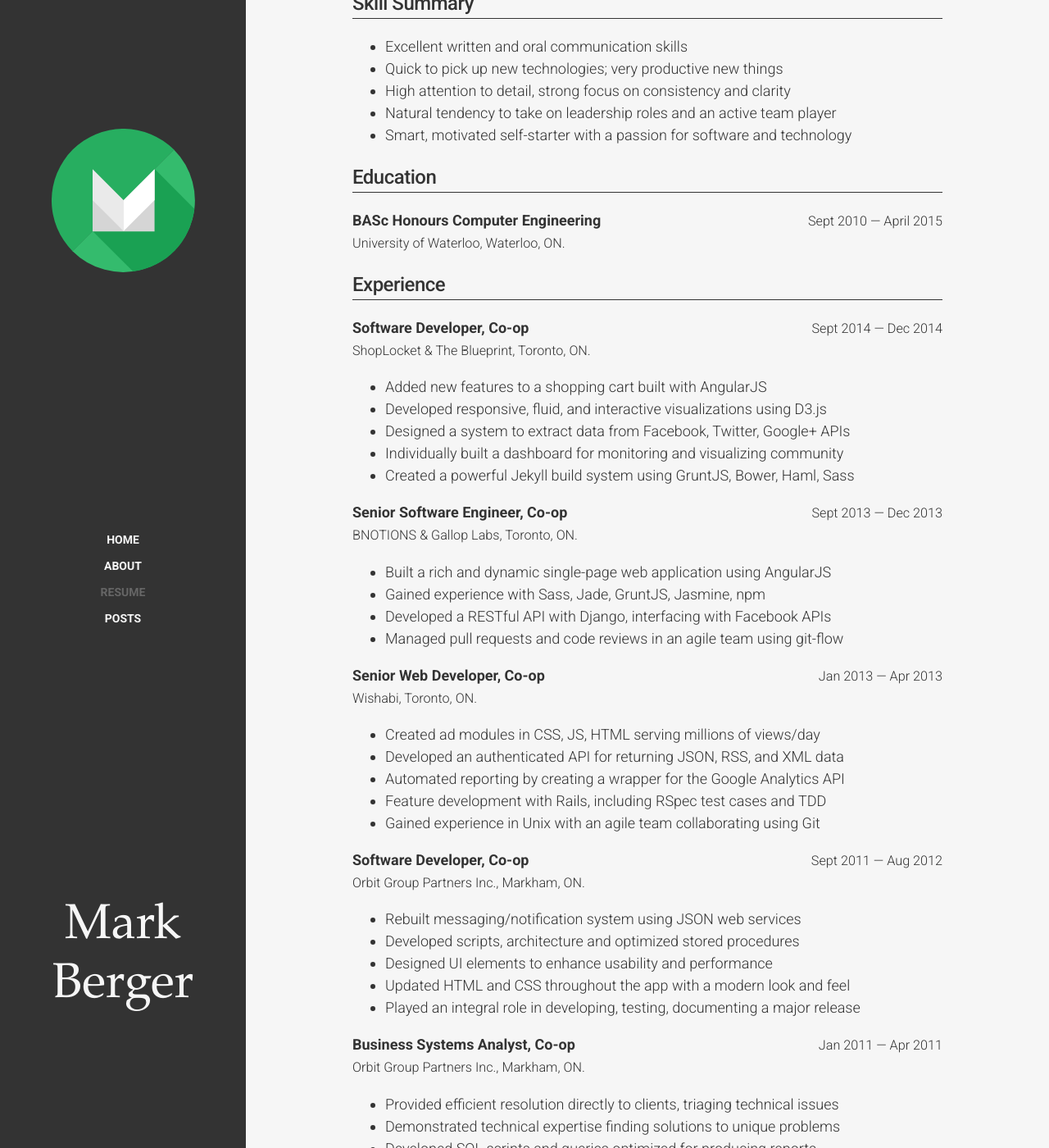
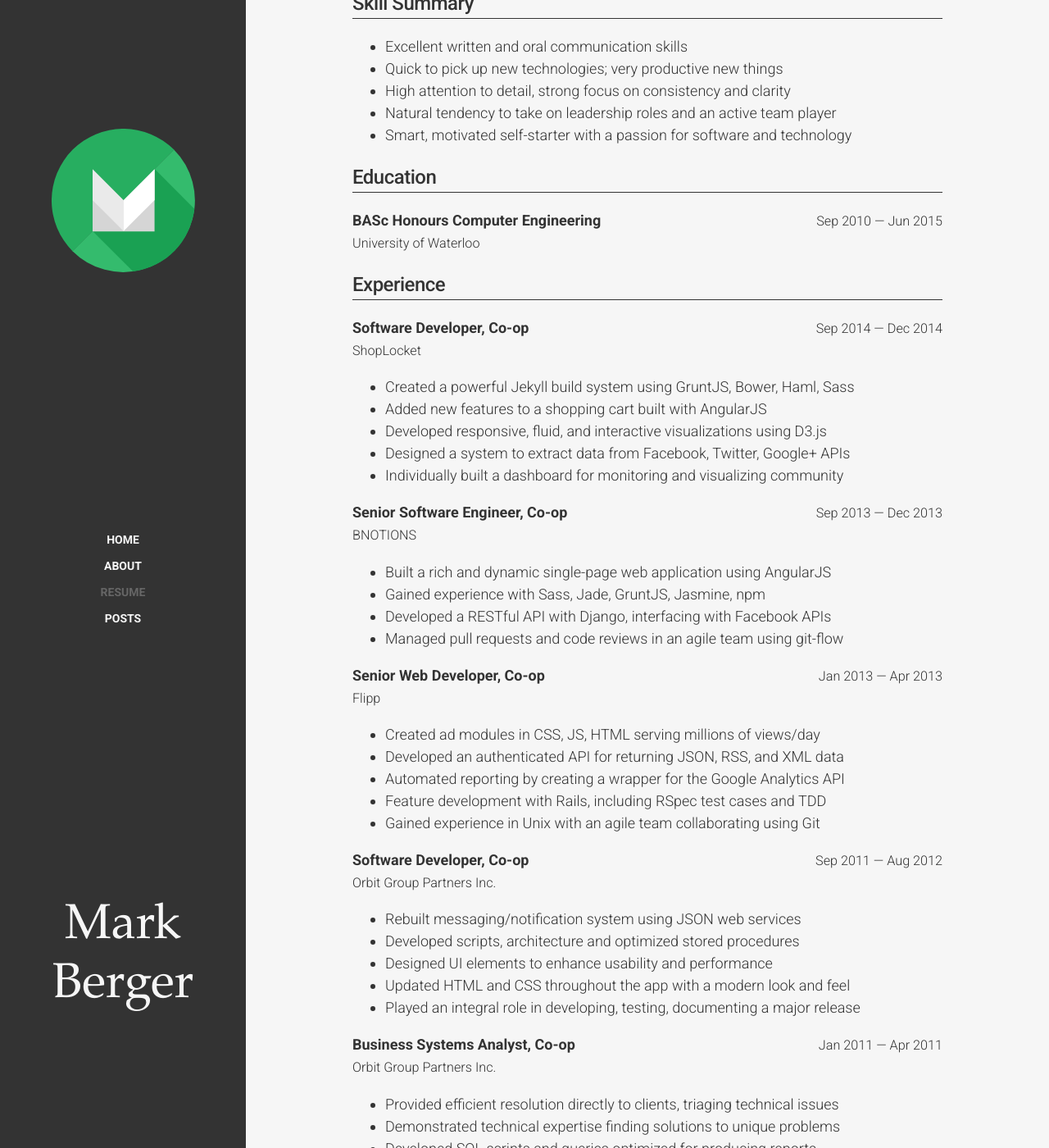
Before and after one commit to mark-berger/mark-berger.github.io, a Jekyll site: the page built from resume.html, in a window 1280 px wide and 1400 px high, scrolled down 434 px. Shown: the whole window at 82% size. Built offline with Jekyll 4.4.1, drawn with Linux system fonts in a browser that asks for light colours; some of the changed lines change nothing that is shown; some of the changed text lies outside the part shown.

Commit message:
Migrated to JSON Resume format.

```diff
--- a/_config.yml
+++ b/_config.yml
@@ -9,6 +9,7 @@
 # Gems
 gems:
   - jekyll-feed
+  - jekyll-paginate
   - jekyll-sitemap
 
 # Custom Variables
--- a/_data/resume.json
+++ b/_data/resume.json
@@ -1,8 +1,185 @@
 {
-  "technical_skills": [
+  "basics": {
+    "name": "Mark Berger",
+    "label": "BASc Computer Engineering",
+    "picture": "http://maberger.com/images/maberger.png",
+    "website": "http://maberger.com",
+    "summary": "I’m a software developer from Ontario, Canada. I’ve recently completed my Bachelor of Applied Science in Computer Engineering at the University of Waterloo. Throughout my education I’ve had experience working with both software and hardware, and really love learning new frameworks and technologies. I’ve developed software for a variety of different platforms ranging from embedded systems to mobile phones, however I always find myself being drawn back to the ever-evolving web. I really enjoy working with front-end technologies and like the design aspect involved with developing web pages, but I’ll also dig into server-side logic and databases too.",
+    "location": {
+      "city": "Toronto",
+      "countryCode": "CA",
+      "region": "Ontario"
+    },
+    "profiles": [
       {
-      "description": "Front-end technologies/frameworks:",
-      "items": [
+        "network": "GitHub",
+        "username": "mark-berger",
+        "url": "https://github.com/mark-berger"
+      },
+      {
+        "network": "LinkedIn",
+        "username": "maberger",
+        "url": "https://ca.linkedin.com/in/maberger"
+      }
+    ]
+  },
+  "work": [
+    {
+      "company": "ShopLocket",
+      "position": "Software Developer, Co-op",
+      "website": "http://shoplocket.com/",
+      "startDate": "2014-09-02",
+      "endDate": "2014-12-19",
+      "summary": "ShopLocket is a platform for hardware entrepreneurs looking to bring innovative products to life and into the hands of visionary consumers.",
+      "highlights": [
+        "Created a powerful Jekyll build system using GruntJS, Bower, Haml, Sass",
+        "Added new features to a shopping cart built with AngularJS",
+        "Developed responsive, fluid, and interactive visualizations using D3.js",
+        "Designed a system to extract data from Facebook, Twitter, Google+ APIs",
+        "Individually built a dashboard for monitoring and visualizing community"
+      ]
+    },
+    {
+      "company": "BNOTIONS",
+      "position": "Senior Software Engineer, Co-op",
+      "website": "http://www.bnotions.com/",
+      "startDate": "2013-09-03",
+      "endDate": "2013-12-20",
+      "summary": "BNOTIONS is an award-winning Mobile, Data, and Analytics Innovation Firm. They are the partner of choice for organizations with the desire to disrupt.",
+      "highlights": [
+        "Built a rich and dynamic single-page web application using AngularJS",
+        "Gained experience with Sass, Jade, GruntJS, Jasmine, npm",
+        "Developed a RESTful API with Django, interfacing with Facebook APIs",
+        "Managed pull requests and code reviews in an agile team using git-flow"
+      ]
+    },
+    {
+      "company": "Flipp",
+      "position": "Senior Web Developer, Co-op",
+      "website": "https://corp.flipp.com/",
+      "startDate": "2013-01-02",
+      "endDate": "2013-04-26",
+      "summary": "Flipp is the essential site for your weekly shopping.",
+      "highlights": [
+        "Created ad modules in CSS, JS, HTML serving millions of views/day",
+        "Developed an authenticated API for returning JSON, RSS, and XML data",
+        "Automated reporting by creating a wrapper for the Google Analytics API",
+        "Feature development with Rails, including RSpec test cases and TDD",
+        "Gained experience in Unix with an agile team collaborating using Git"
+      ]
+    },
+    {
+      "company": "Orbit Group Partners Inc.",
+      "position": "Software Developer, Co-op",
+      "website": "http://orbitgroup.ca/",
+      "startDate": "2011-09-05",
+      "endDate": "2012-08-31",
+      "summary": "Orbit is a leader in contact centre performance improvement",
+      "highlights": [
+        "Rebuilt messaging/notification system using JSON web services",
+        "Developed scripts, architecture and optimized stored procedures",
+        "Designed UI elements to enhance usability and performance",
+        "Updated HTML and CSS throughout the app with a modern look and feel",
+        "Played an integral role in developing, testing, documenting a major release"
+      ]
+    },
+    {
+      "company": "Orbit Group Partners Inc.",
+      "position": "Business Systems Analyst, Co-op",
+      "website": "http://orbitgroup.ca/",
+      "startDate": "2011-01-03",
+      "endDate": "2011-04-29",
+      "summary": "Orbit is a leader in contact centre performance improvement",
+      "highlights": [
+        "Provided efficient resolution directly to clients, triaging technical issues",
+        "Demonstrated technical expertise finding solutions to unique problems",
+        "Developed SQL scripts and queries optimized for producing reports",
+        "Automated reporting with VBA macros; refined routine tasks"
+      ]
+    }
+  ],
+  "education": [
+    {
+      "institution": "University of Waterloo",
+      "area": "Honours Computer Engineering",
+      "studyType": "BASc",
+      "startDate": "2010-09-13",
+      "endDate": "2015-06-13",
+      "courses": [
+        "ECE 103 - Discrete Mathematics",
+        "ECE 105 - Physics of Electrical Engineering 1",
+        "ECE 106 - Physics of Electrical Engineering 2",
+        "ECE 124 - Digital Circuits and Systems",
+        "ECE 140 - Linear Circuits",
+        "ECE 150 - Fundamentals of Programming",
+        "ECE 155 - Engineering Design with Embedded Systems",
+        "ECE 222 - Digital Computers",
+        "ECE 240 - Electronic Circuits 1",
+        "ECE 250 - Algorithms and Data Structures",
+        "ECE 290 - Engineering Profession, Ethics, and Law",
+        "MATH 117 - Calculus 1 for Engineering",
+        "MATH 119 - Calculus 2 for Engineering",
+        "MATH 211 - Advanced Calculus 1 for Electrical and Computer Engineers",
+        "MATH 215 - Linear Algebra for Engineering",
+        "ECE 207 - Signals and Systems",
+        "ECE 224 - Embedded Microprocessor Systems",
+        "ECE 242 - Electronic Circuits 2",
+        "ECE 254 - Operating Systems and Systems Programming",
+        "SCI 238 - Introductory Astronomy",
+        "ECE 316 - Probability Theory and Random Processes",
+        "ECE 327 - Digital Hardware Systems",
+        "ECE 351 - Compilers",
+        "ECE 380 - Analog Control Systems",
+        "HIST 200 - History and Film",
+        "ECE 318 - Analog and Digital Communications",
+        "ECE 356 - Database Systems",
+        "ECE 358 - Computer Networks",
+        "ECE 390 - Engineering Design, Economics, and Impact on Society",
+        "STV 205 - Cybernetics and Society",
+        "CLAS 104 - Classical Mythology",
+        "ECE 454 - Distributed Systems",
+        "ECE 455 - Embedded Software",
+        "ECE 458 - Computer Security",
+        "ECE 498A - Engineering Design Project A",
+        "REC 100 - Introduction to the Study of Recreation and Leisure",
+        "ENVS 200 - Field Ecology",
+        "ECE 416 - Advanced Topics in Networking",
+        "ECE 457B - Computational Intelligence: Fuzzy Logic and Neural Networks Fundamentals",
+        "ECE 498B - Engineering Design Project B"
+      ]
+    }
+  ],
+  "awards": [
+    {
+      "title": "Graduation with Distinction",
+      "date": "2015-06-13",
+      "awarder": "University of Waterloo",
+      "summary": "Attained a cumulative average of at least 80%"
+    },
+    {
+      "title": "Outstanding Co-op Evaluations",
+      "date": "2015-06-13",
+      "awarder": "University of Waterloo",
+      "summary": "Significantly exceeded all expectations, in all 6 terms"
+    },
+    {
+      "title": "Nortel Networks & President’s Entrance Scholarship",
+      "date": "2010-11-11",
+      "awarder": "University of Waterloo",
+      "summary": "Awarded to top students entering Computer Engineering"
+    },
+    {
+      "title": "Best Presentation, U of T Space Design Contest",
+      "date": "2010-05-13",
+      "awarder": "University of Toronto",
+      "summary": "Best Presentation in an international engineering design competition"
+    }
+  ],
+  "skills": [
+    {
+      "name": "Front-end technologies/frameworks",
+      "level": "Technical",
+      "keywords": [
         "HTML5",
         "CSS3",
         "JavaScript",
@@ -11,8 +188,9 @@
       ]
     },
     {
-      "description": "Back-end web frameworks:",
-      "items": [
+      "name": "Back-end web frameworks",
+      "level": "Technical",
+      "keywords": [
         "Django",
         "Flask",
         "Ruby on Rails",
@@ -20,8 +198,9 @@
       ]
     },
     {
-      "description": "Relational databases:",
-      "items": [
+      "name": "Relational databases",
+      "level": "Technical",
+      "keywords": [
         "MySQL",
         "SQL Server",
         "PostgresSQL",
@@ -29,8 +208,9 @@
       ]
     },
     {
-      "description": "Object-oriented programming:",
-      "items": [
+      "name": "Object-oriented programming",
+      "level": "Technical",
+      "keywords": [
         "Python",
         "Java",
         "VB.NET",
@@ -38,135 +218,61 @@
       ]
     },
     {
-      "description": "Platforms:",
-      "items": [
+      "name": "Platforms",
+      "level": "Technical",
+      "keywords": [
+        "Web",
         "Android",
         "Unix",
-        "Arduino",
         "Embedded Systems"
       ]
-    }
-  ],
-  "skills": [
+    },
+    {
+      "name": "Skill Summary",
+      "level": "Non-Technical",
+      "keywords": [
         "Excellent written and oral communication skills",
         "Quick to pick up new technologies; very productive new things",
         "High attention to detail, strong focus on consistency and clarity",
         "Natural tendency to take on leadership roles and an active team player",
         "Smart, motivated self-starter with a passion for software and technology"
-  ],
-  "education": [
-    {
-      "institution": "University of Waterloo",
-      "qualification": "BASc Honours Computer Engineering",
-      "location": "Waterloo, ON",
-      "start": "Sept 2010",
-      "end": "April 2015"
-    }
-  ],
-  "experience": [
-    {
-      "title": "Software Developer, Co-op",
-      "company": "ShopLocket & The Blueprint",
-      "location": "Toronto, ON",
-      "start": "Sept 2014",
-      "end": "Dec 2014",
-      "details": [
-        "Added new features to a shopping cart built with AngularJS",
-        "Developed responsive, fluid, and interactive visualizations using D3.js",
-        "Designed a system to extract data from Facebook, Twitter, Google+ APIs",
-        "Individually built a dashboard for monitoring and visualizing community",
-        "Created a powerful Jekyll build system using GruntJS, Bower, Haml, Sass"
-      ]
-    },
-    {
-      "title": "Senior Software Engineer, Co-op",
-      "company": "BNOTIONS & Gallop Labs",
-      "location": "Toronto, ON",
-      "start": "Sept 2013",
-      "end": "Dec 2013",
-      "details": [
-        "Built a rich and dynamic single-page web application using AngularJS",
-        "Gained experience with Sass, Jade, GruntJS, Jasmine, npm",
-        "Developed a RESTful API with Django, interfacing with Facebook APIs",
-        "Managed pull requests and code reviews in an agile team using git-flow"
-      ]
-    },
-    {
-      "title": "Senior Web Developer, Co-op",
-      "company": "Wishabi",
-      "location": "Toronto, ON",
-      "start": "Jan 2013",
-      "end": "Apr 2013",
-      "details": [
-        "Created ad modules in CSS, JS, HTML serving millions of views/day",
-        "Developed an authenticated API for returning JSON, RSS, and XML data",
-        "Automated reporting by creating a wrapper for the Google Analytics API",
-        "Feature development with Rails, including RSpec test cases and TDD",
-        "Gained experience in Unix with an agile team collaborating using Git"
-      ]
-    },
-    {
-      "title": "Software Developer, Co-op",
-      "company": "Orbit Group Partners Inc.",
-      "location": "Markham, ON",
-      "start": "Sept 2011",
-      "end": "Aug 2012",
-      "details": [
-        "Rebuilt messaging/notification system using JSON web services",
-        "Developed scripts, architecture and optimized stored procedures",
-        "Designed UI elements to enhance usability and performance",
-        "Updated HTML and CSS throughout the app with a modern look and feel",
-        "Played an integral role in developing, testing, documenting a major release"
-      ]
-    },
-    {
-      "title": "Business Systems Analyst, Co-op",
-      "company": "Orbit Group Partners Inc.",
-      "location": "Markham, ON",
-      "start": "Jan 2011",
-      "end": "Apr 2011",
-      "details": [
-        "Provided efficient resolution directly to clients, triaging technical issues",
-        "Demonstrated technical expertise finding solutions to unique problems",
-        "Developed SQL scripts and queries optimized for producing reports",
-        "Automated reporting with VBA macros; refined routine tasks"
       ]
     }
   ],
-  "awards": [
+  "languages": [
     {
-      "name": "Graduation with Distinction",
-      "description": "Attained a cumulative average of at least 80%",
-      "year": "June 2015"
-    },
-    {
-      "name": "Outstanding Co-op Evaluations",
-      "description": "Significantly exceeded all expectations, in all 6 terms",
-      "year": "2011-2014"
-    },
-    {
-      "name": "Nortel Networks & President’s Entrance Scholarship",
-      "description": "Awarded to top students entering Computer Engineering",
-      "year": "July 2010"
-    },
-    {
-      "name": "Best Presentation, U of T Space Design Contest",
-      "description": "Best Presentation in an international engineering design competition",
-      "year": "May 2010"
+      "language": "English",
+      "fluency": "Native speaker"
     }
   ],
   "interests": [
     {
       "name": "Design",
-      "description": "User interfaces, user experience, layouts and themes, LaTeX"
+      "keywords": [
+        "User interfaces",
+        "user experience",
+        "layouts and themes",
+        "LaTeX"
+      ]
     },
     {
       "name": "Internet",
-      "description": "Latest web technologies, open-source projects, software development blogs"
+      "keywords": [
+        "Latest web technologies",
+        "open-source projects",
+        "software development blogs"
+      ]
     },
     {
-      "name": "Entertainment",
-      "description": "Film, photography, television, video games, electronics, biking"
+      "name": "Fun",
+      "keywords": [
+        "Film",
+        "photography",
+        "television",
+        "video games",
+        "electronics/hardware",
+        "biking/walking"
+      ]
     }
   ]
 }
--- a/resume.html
+++ b/resume.html
@@ -5,7 +5,7 @@
 {% assign resume = site.data.resume %}
 <div class="resume">
   <header>
-    <h1>{{ site.author.name }}｜<small>BASc Computer Engineering</small></h1>
+    <h1>{{ resume.basics.name }}｜<small>{{ resume.basics.label }}</small></h1>
     <a class="left" href="mailto:{{ site.author.email }}">
       <div class="mini-icon">{% include svg-icon.html icon=site.data.icons.email %}</div>
       {{ site.author.email }}
@@ -25,22 +25,24 @@
   </header>
   <div class="resume-section">
     <h2>Technical Skills</h2>
-    {% for item in resume.technical_skills %}
+    {% assign t_skills = resume.skills | where: 'level', 'Technical' %}
+    {% for item in t_skills %}
     <div class="entry-container">
       <div class="entry-details">
-        <small>{{ item.description }}</small>
+        <small>{{ item.name }}:</small>
       </div>
       <div class="entry-items">
-        <strong><small>{{ item.items | join: ", " }}</small></strong>
+        <strong><small>{{ item.keywords | join: ", " }}</small></strong>
       </div>
     </div>
     {% endfor %}
   </div>
   <div class="resume-section">
     <h2>Skill Summary</h2>
+    {% assign nt_skills = resume.skills | where: 'level', 'Non-Technical' | first %}
     <ul>
-      {% for skill in resume.skills %}
-      <li>{{ skill }}</li>
+      {% for item in nt_skills.keywords %}
+      <li>{{ item }}</li>
       {% endfor %}
     </ul>
   </div>
@@ -49,30 +51,30 @@
     {% for entry in resume.education %}
     <div class="entry-container">
       <div class="entry-details">
-        <div><strong>{{ entry.qualification }}</strong></div>
-        <small>{{ entry.institution }}, {{ entry.location }}.</small>
+        <div><strong>{{ entry.studyType }} {{ entry.area }}</strong></div>
+        <small>{{ entry.institution }}</small>
       </div>
       <div class="entry-dates">
-        <small>{{ entry.start }} &mdash; {{ entry.end }}</small>
+        <small>{{ entry.startDate | date: "%b" }} {{ entry.startDate | date: "%Y" }} &mdash; {{ entry.endDate | date: "%b" }} {{ entry.endDate | date: "%Y" }}</small>
       </div>
     </div>
     {% endfor %}
   </div>
   <div class="resume-section">
     <h2>Experience</h2>
-    {% for job in resume.experience %}
+    {% for job in resume.work %}
       <div class="entry-container">
         <div class="entry-details">
-          <div><strong>{{ job.title }}</strong></div>
-          <small>{{ job.company }}, {{ job.location }}.</small>
+          <div><strong>{{ job.position }}</strong></div>
+          <small>{{ job.company }}</small>
         </div>
         <div class="entry-dates">
-          <small>{{ job.start }} &mdash; {{ job.end }}</small>
+          <small>{{ job.startDate | date: "%b" }} {{ job.startDate | date: "%Y" }} &mdash; {{ job.endDate | date: "%b" }} {{ job.endDate | date: "%Y" }}</small>
         </div>
       </div>
       <ul>
-        {% for detail in job.details %}
-        <li>{{ detail }}</li>
+        {% for highlight in job.highlights %}
+        <li>{{ highlight }}</li>
         {% endfor %}
       </ul>
     {% endfor %}
@@ -82,11 +84,11 @@
     {% for award in resume.awards %}
       <div class="entry-container">
         <div class="entry-details">
-          <div><strong>{{ award.name }}</strong></div>
-          <small>{{ award.description }}</small>
+          <div><strong>{{ award.title }}</strong></div>
+          <small>{{ award.summary }}</small>
         </div>
         <div class="entry-dates">
-          <small>{{ award.year }}</small>
+          <small>{{ award.date | date: "%b" }} {{ award.date | date: "%Y" }}</small>
         </div>
       </div>
     {% endfor %}
@@ -96,7 +98,7 @@
     <dl>
     {% for interest in resume.interests %}
       <dt>{{ interest.name }}</dt>
-      <dd>{{ interest.description }}</dd>
+      <dd>{{ interest.keywords | join: ', ' }}</dd>
     {% endfor %}
     </dl>
   </div>
```
Lines whose indentation alone changed are shown as unchanged.
